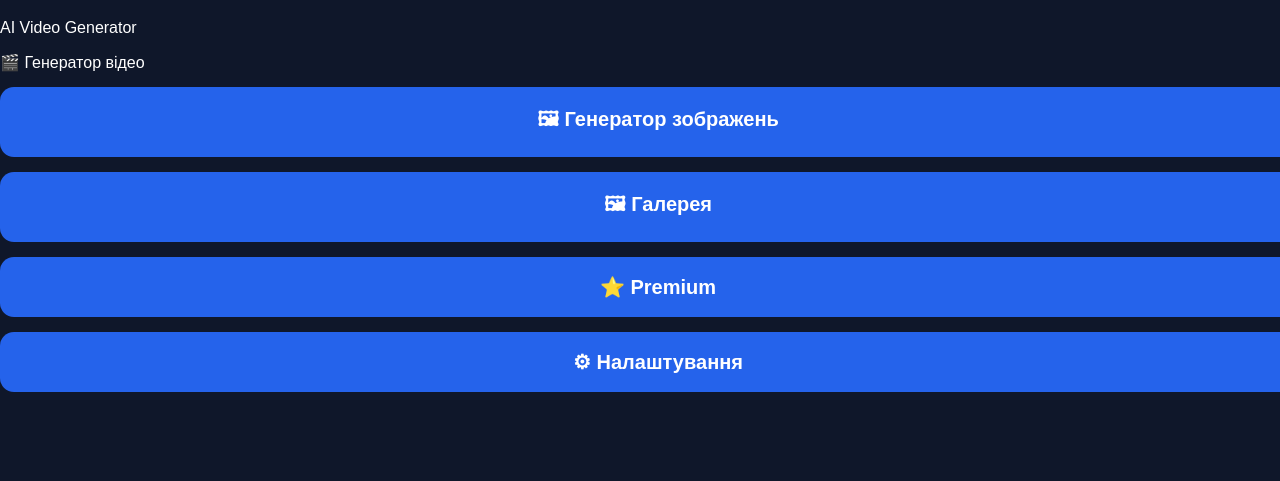
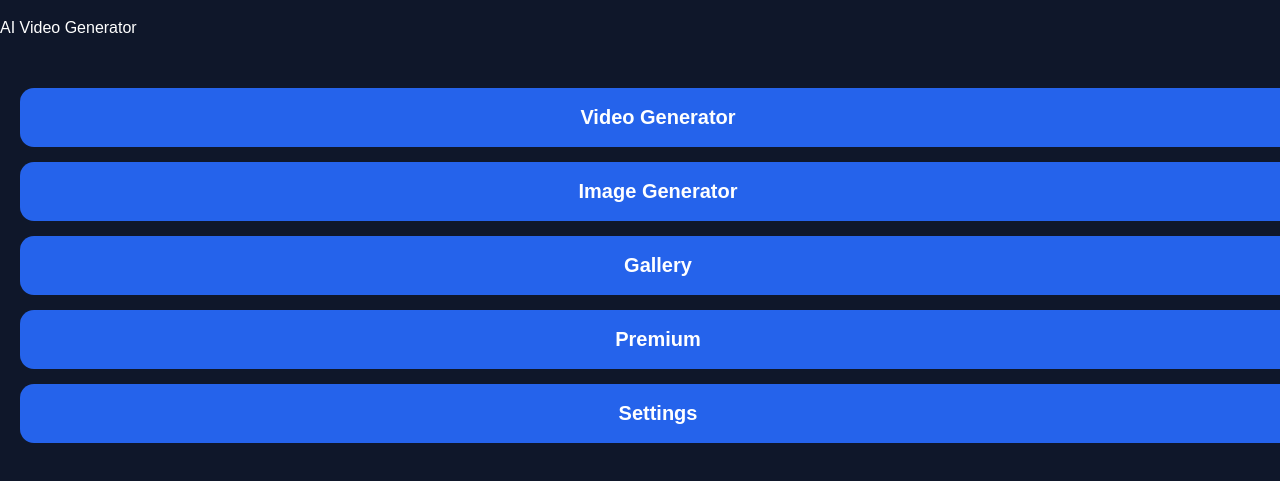
Before and after one commit to universe888m-svg/lumora-ai-studio, a website: page index.html in a window 1280 px wide. Shown: the part 61-542 px from the top of the page. Drawn offline with Linux system fonts and the light colour scheme.

Commit message:
Refactor index.html for consistent formatting

```diff
--- a/index.html
+++ b/index.html
@@ -1,5 +1,6 @@
 <!DOCTYPE html>
 <html lang="en">
+
 <head>
     <meta charset="UTF-8">
     <meta name="viewport" content="width=device-width, initial-scale=1.0">
@@ -15,21 +16,32 @@
         <p>AI Video Generator</p>
     </div>
 
-<div class="container:>
+    <div class="container">
 
-<a href="сторінки/відео.html" class="button">🎬 Генератор відео</a>
+        <a href="pages/video.html" class="button">
+            Video Generator
+        </a>
 
-<a href="сторінки/зображення.html" class="button">🖼 Генератор зображень</a>
+        <a href="pages/image.html" class="button">
+            Image Generator
+        </a>
 
-<a href="сторінки/галерея.html" class="button">🖼 Галерея</a>
+        <a href="pages/gallery.html" class="button">
+            Gallery
+        </a>
 
-<a href="сторінки/premium.html" class="button">⭐ Premium</a>
+        <a href="pages/premium.html" class="button">
+            Premium
+        </a>
 
-<a href="сторінки/налаштування.html" class="button">⚙ Налаштування</a>
+        <a href="pages/settings.html" class="button">
+            Settings
+        </a>
 
     </div>
 
     <script src="js/script.js"></script>
 
 </body>
+
 </html>
```
Lines whose indentation alone changed are shown as unchanged.
